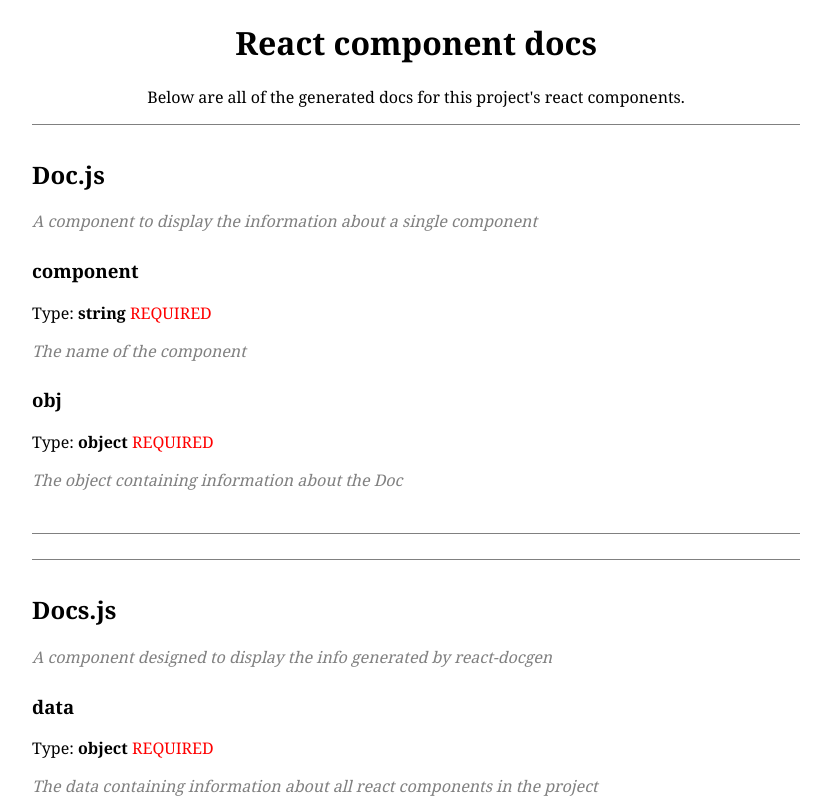
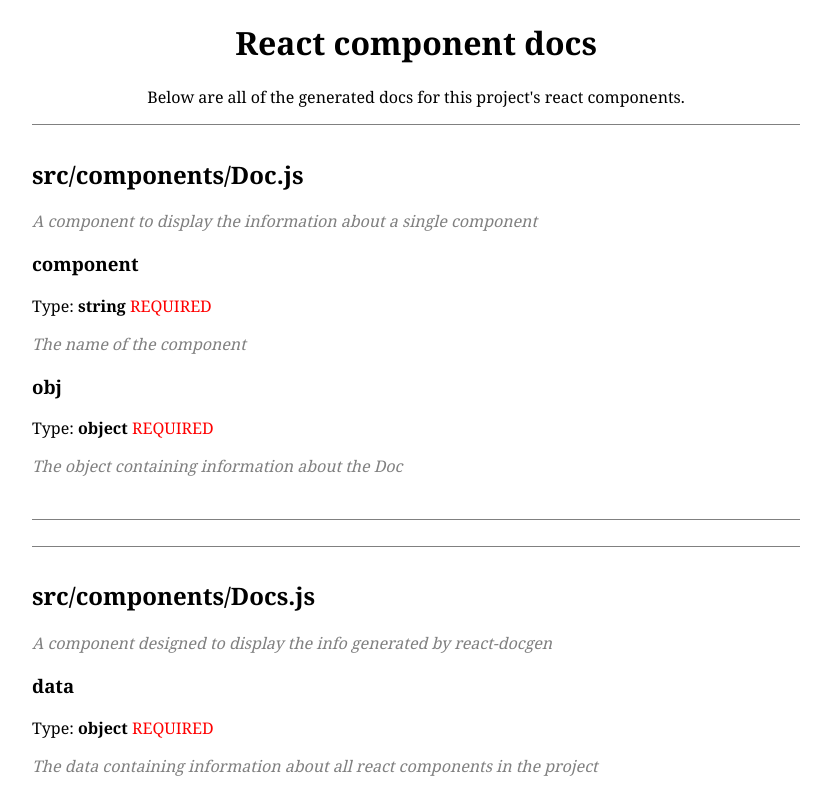
Before and after one commit to MrFirthy/code-commenting, a React (Create React App) app in the folder react-docgen/: page / in a window 1280 px wide. Shown: the top 800 px of the page, without its empty margins (224-1055 px from the left). Built offline with nearby package versions, Linux system fonts and the light colour scheme.

Commit message:
Clean up variable names for Doc component

```diff
--- a/react-docgen/src/components/Doc.js
+++ b/react-docgen/src/components/Doc.js
@@ -19,29 +19,26 @@
         }
 
         const sortedProps = keys(this.props.obj.props).sort();
-        const propNames = [];
+
+        const props = [];
         for (const content in sortedProps) {
-            const sortedRef = sortedProps[content];
-            const propObj = this.props.obj.props[sortedRef];
+            const propName = sortedProps[content], propObj = this.props.obj.props[propName];
             const requiredText = propObj.required ? <span className="Doc--required">REQUIRED</span> : null;
-            propNames.push(
-                <div key={content} className="Doc--property">
-                    <h3>{sortedRef}</h3>
-                    <p>
-                        Type: <strong>{propObj.type.name}</strong> {requiredText}
-                    </p>
+            props.push(
+                <div key={content}>
+                    <h3>{propName}</h3>
+                    <p>Type: <strong>{propObj.type.name}</strong> {requiredText}</p>
                     {propObj.description ? <p className="Doc--description">{propObj.description}</p> : null}
                 </div>
             );
         }
 
-        const cleanName = this.props.component.substring(15);
         return (
             <div className="Doc">
-                <h2>{cleanName}</h2>
+                <h2>{this.props.component}</h2>
                 <p className="Doc--description">{this.props.obj.description}</p>
-                {propNames.length ? null : <p className="Doc--noProperties">This component has no properties</p>}
-                {propNames}
+                {props.length ? null : <p className="Doc--noProperties">This component has no properties</p>}
+                {props}
             </div>
         )
     }
```
